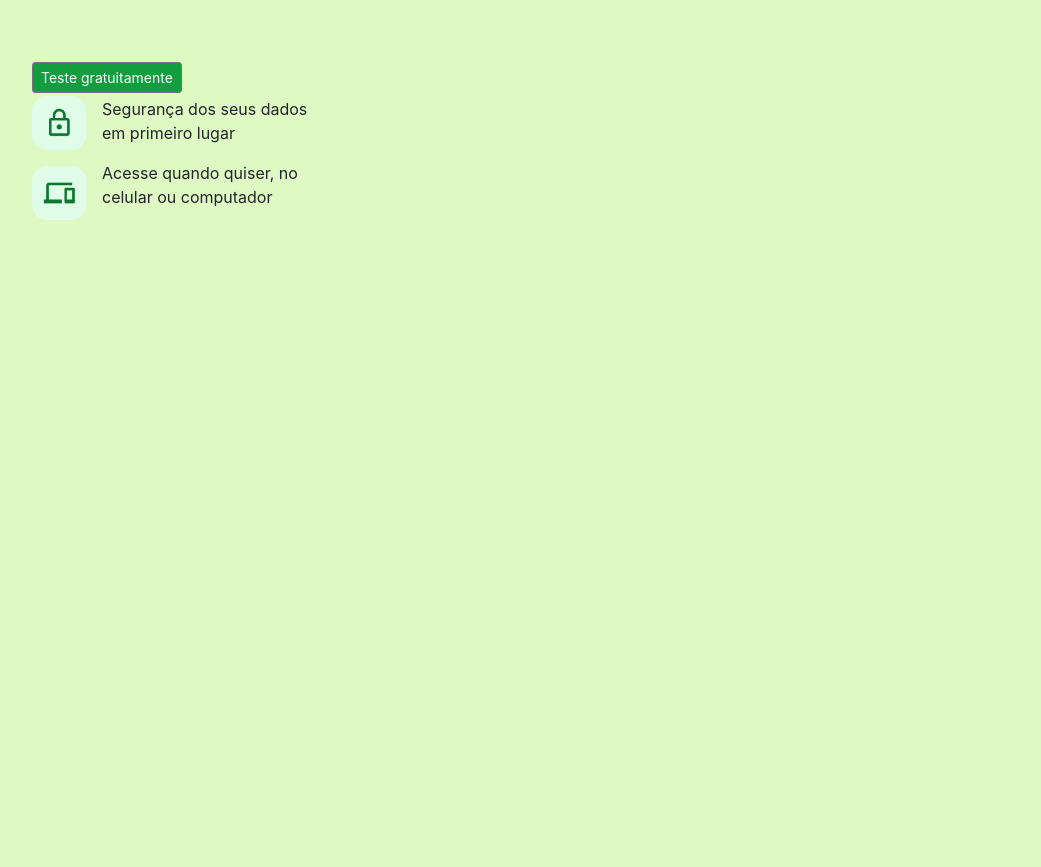
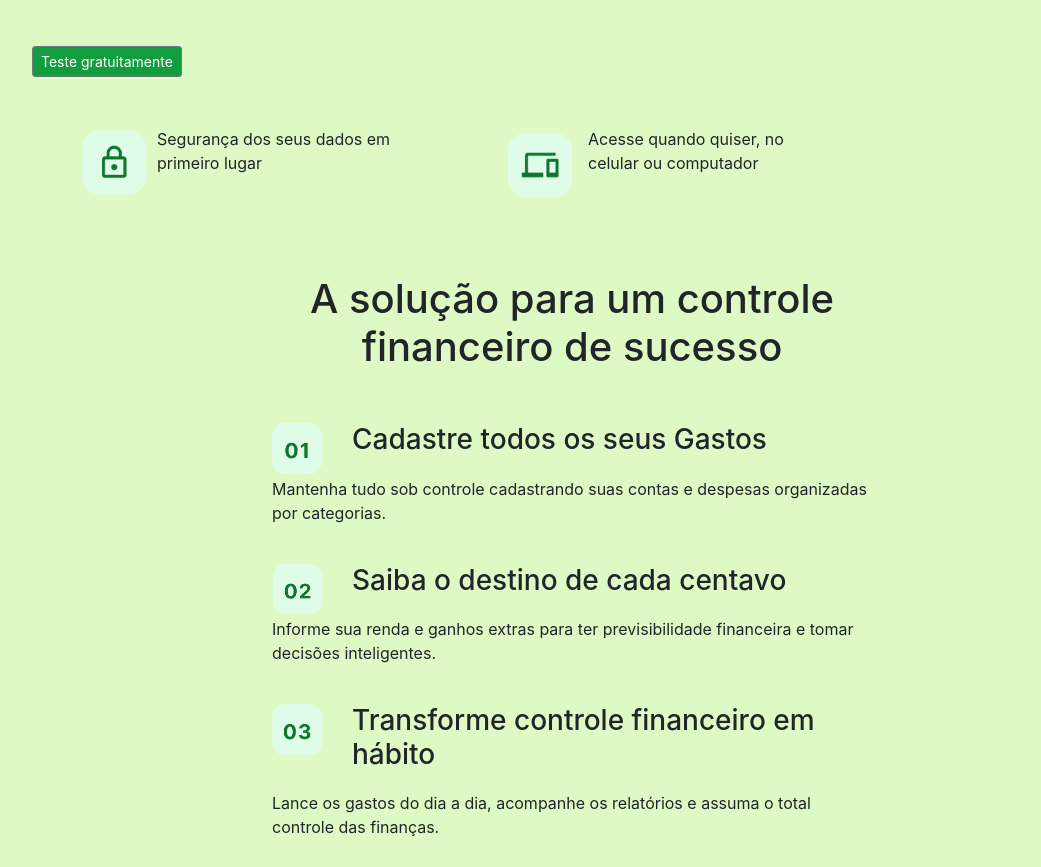
Before and after one commit to ExtraProjects860/Project-Financial-Management, a plain HTML site: page project/VIEW/index.html in a window 1280 px wide. Shown: the part 394-1261 px from the top of the page, without its empty margins (68-1109 px from the left). Before the commit the page ends 800 px from the top, so only its background shows below. Drawn offline with nearby package versions, Linux system fonts and the light colour scheme.

Commit message:
melhorando a landing page

```diff
--- a/project/CSS/landingPage.css
+++ b/project/CSS/landingPage.css
@@ -21,18 +21,76 @@ body{
 
 /* CSS responsavel pela a primeira descrição sobre os recurços do site */
 
-.funcionalidades_1{
-    float: left;
+#funcionalidades_1_btn{
     margin-left: 100px;
     margin-top: 50px;
 }
 
-.funcionalidades_1 img{
+#descrição_1{
+    margin-top: 50px;
+    margin-left: 150px;
     float: left;
-    width: 55px;
 }
 
-.funcionalidades_1 p {
-    margin-top: 4px;
-    margin-left: 70px;
+#descrição_1 img{
+    margin-right: 10px;
+    width: 65px;
+    float: left;
 }
+
+#descrição_2 {
+    margin-top: 50px;
+    margin-left: 45%;
+
+
+}
+
+#descrição_2 img{
+    margin-right: 15px;
+    width: 65px;
+    float: left;
+}
+
+#div_espaço{
+    margin-bottom: 100px;
+}
+
+
+/*Css para a parte 2 do site*/
+
+.Parte_2{
+    text-align: center;
+}
+
+.Parte_2 img{
+    width: 60px;
+}
+
+.teste{
+    max-width: 50%;
+    margin-right: auto;
+    margin-left: auto;
+    margin-top: 40px;
+}
+
+.teste ul{
+    border: none;
+}
+
+.teste ul li {
+    background-color: #DEF9C4;
+    border: none;
+}
+
+.teste ul li img{
+    width: 50px;
+    float: left;
+}
+
+.teste ul li h3{
+    margin-left: 80px;
+}
+
+.teste ul li p{
+    margin-top: 20px;
+}
--- a/project/VIEW/index.html
+++ b/project/VIEW/index.html
@@ -59,20 +59,50 @@
                 prática e segura. Tenha o controle de finanças que você sempre quis!</p>
         </div>
 
-        <div class="funcionalidades_1">
+        <div id="div_espaço">
+            <div id="funcionalidades_1_btn">
                 <!-- A ideia do formulario é ele enviar o usuário para a pagina de cadastro-->
                 <form class="#">
                     <button class="btn btn-sm btn-outline-secondary" type="button"
                         style="background-color: #129E3F; color:#ffff">Teste gratuitamente</button>
                 </form>
                 </nav>
+            </div>
+            <div id="descrição_1">
                 <!-- a tag <img> e o <p> abaixo são a mini descrição de alguns recurços do site-->
                 <img src="../IMG/cadeado.png" alt="">
-            <p>Segurança dos seus dados <br> em primeiro lugar</p>
+                <p>Segurança dos seus dados em primeiro lugar</p>
+            </div>
 
+            <div id="descrição_2">
                 <img src="../IMG/computador.png" alt="">
                 <p>Acesse quando quiser, no <br>
                     celular ou computador</p>
+            </div>
+        </div>
+
+        <div class="Parte_2">
+            <h1>A solução para um controle <br>
+                financeiro de sucesso</h1>
+        </div>
+
+
+        <div class="teste">
+            <ul class="list-group">
+                <li class="list-group-item" ><img src="../IMG/numero_1.png" alt="">
+                    <h3>Cadastre todos os seus Gastos</h3>
+                    <p>Mantenha tudo sob controle cadastrando suas contas e despesas organizadas por categorias.</p>
+                </li>
+                <li class="list-group-item"><img src="../IMG/numero_2.png" alt="">
+                    <h3>Saiba o destino de cada centavo</h3>
+                    <p>Informe sua renda e ganhos extras para ter previsibilidade financeira e tomar decisões
+                        inteligentes.</p>
+                </li>
+                <li class="list-group-item"><img src="../IMG/numero_3.png" alt="">
+                    <h3>Transforme controle financeiro em hábito</h3>
+                    <p>Lance os gastos do dia a dia, acompanhe os relatórios e assuma o total controle das finanças.</p>
+                </li>
+
         </div>
     </main>
 
```
Also changed, not shown: project/IMG/numero_1.png (added), project/IMG/numero_2.png (added), project/IMG/numero_3.png (added). Lines whose indentation alone changed are shown as unchanged.
